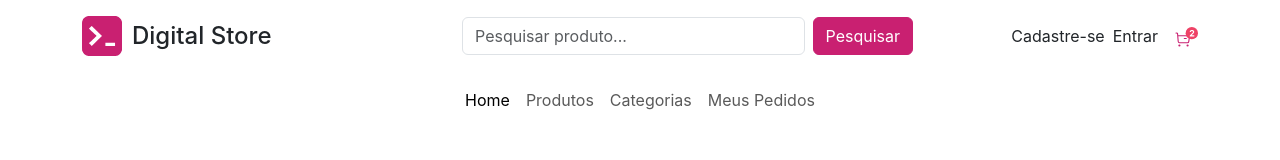
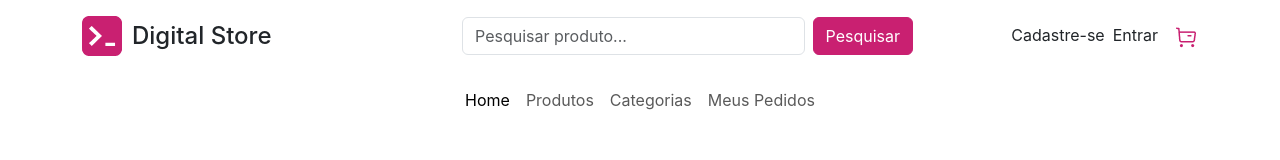
Before and after one commit to cassiacruz4/digitalstore2, a React (Vite) app: page / in a window 1280 px wide. Shown: the top 160 px of the page. Built offline with nearby package versions, Linux system fonts and the light colour scheme.

Commit message:
Atualização

```diff
--- a/src/components/Header.jsx
+++ b/src/components/Header.jsx
@@ -1,11 +1,10 @@
 import React from "react";
 import styles from "../styles/Header.module.css";
 import logo from "../assets/imagens/logo.svg";
-import carrinho from "../assets/imagens/icone_carrinho.svg";
+import Buy from "../assets/images/Buy.png";
 import "bootstrap/dist/css/bootstrap.min.css";
-import { Link } from "react-router-dom";
 
-const Header = () => {
+const Header = ({ cartCount }) => {
   return (
     <div className={styles.background}>
       <header className={`container-fluid p-3 ${styles.headerWhite}`}>
@@ -48,12 +47,14 @@ const Header = () => {
               <a href="#" className="text-decoration-none text-dark">
                 Entrar
               </a>
-              <a
-                href="Compra.html"
-                className="text-decoration-none text-dark ms-3"
+              <div
+                className={`${styles.cartContainer} d-inline-block position-relative ms-3`}
               >
-                <img src={carrinho} alt="Carrinho" width="24" />
-              </a>
+                <img src={Buy} alt="Carrinho" width="24" />
+                {cartCount > 0 && (
+                  <span className={styles.cartCount}>{cartCount}</span>
+                )}
+              </div>
             </div>
           </div>
 
@@ -77,30 +78,28 @@ const Header = () => {
                 >
                   <ul className="navbar-nav">
                     <li className="nav-item">
-                      <Link
-
-
+                      <a
                         className="nav-link active"
                         aria-current="page"
-                        to = '/'
+                        href="/"
                       >
                         Home
-                      </Link>
+                      </a>
                     </li>
                     <li className="nav-item">
-                      <Link className="nav-link" to = '/Produtos'>
+                      <a className="nav-link" href="#">
                         Produtos
-                      </Link>
+                      </a>
                     </li>
                     <li className="nav-item">
-                      <Link className="nav-link" to= '/Categorias'>
+                      <a className="nav-link" href="#">
                         Categorias
-                      </Link>
+                      </a>
                     </li>
                     <li className="nav-item">
-                      <Link className="nav-link" to ='/Compra'>
+                      <a className="nav-link" href="#">
                         Meus Pedidos
-                      </Link>
+                      </a>
                     </li>
                   </ul>
                 </div>
--- a/src/styles/Header.module.css
+++ b/src/styles/Header.module.css
@@ -29,7 +29,6 @@
   border-radius: 150px;
   width: 104px;
   height: 138px;
-    /* top e left normalmente requerem position absolute, cuidado */
   top: 1380px;
   left: 364px;
   display: flex;
@@ -55,3 +54,20 @@
   flex-direction: column;
   justify-content: space-between;
 }
+
+.cartContainer {
+  position: relative;
+}
+
+.cartCount {
+  position: absolute;
+  top: -8px;
+  right: -10px;
+  background-color: #ee4266;
+  color: white;
+  border-radius: 50%;
+  padding: 5px;
+  font-size: 12px;
+  line-height: 18px;
+  letter-spacing: 0.5px;
+}
```
Also changed, not shown: src/App.jsx (+7 -9 lines), src/assets/images/Buy.png (added), src/pages/Compra.jsx (line endings or trailing spaces). Lines whose indentation alone changed are shown as unchanged.
